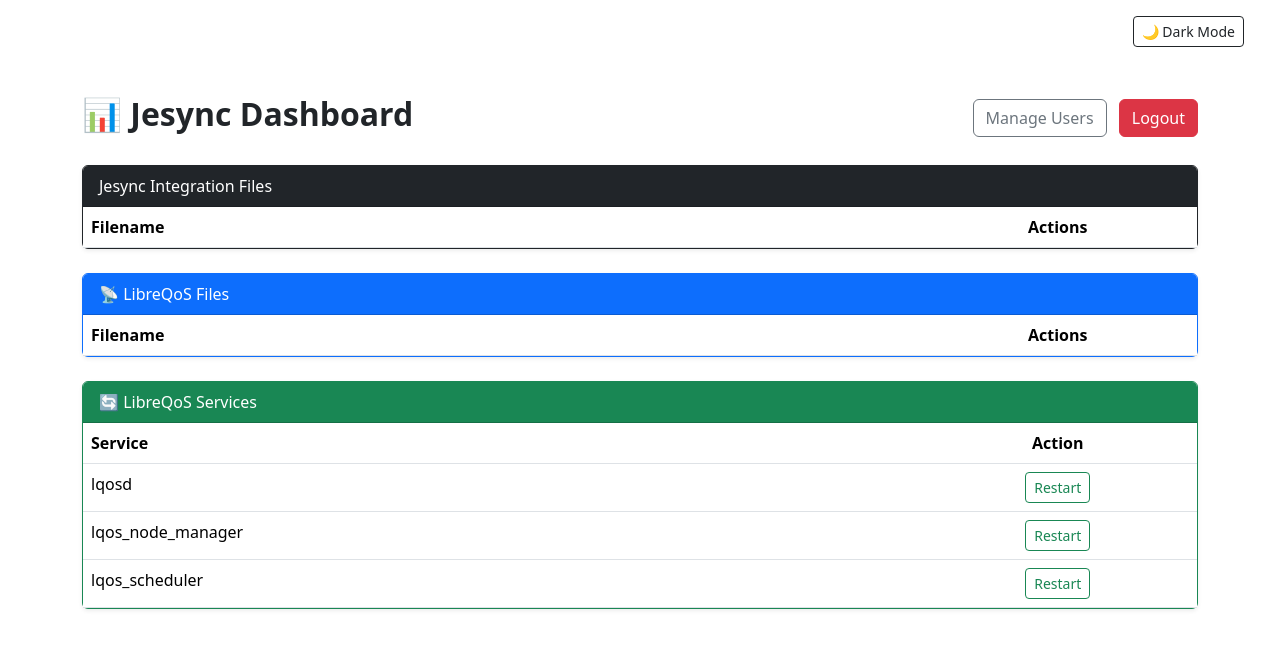
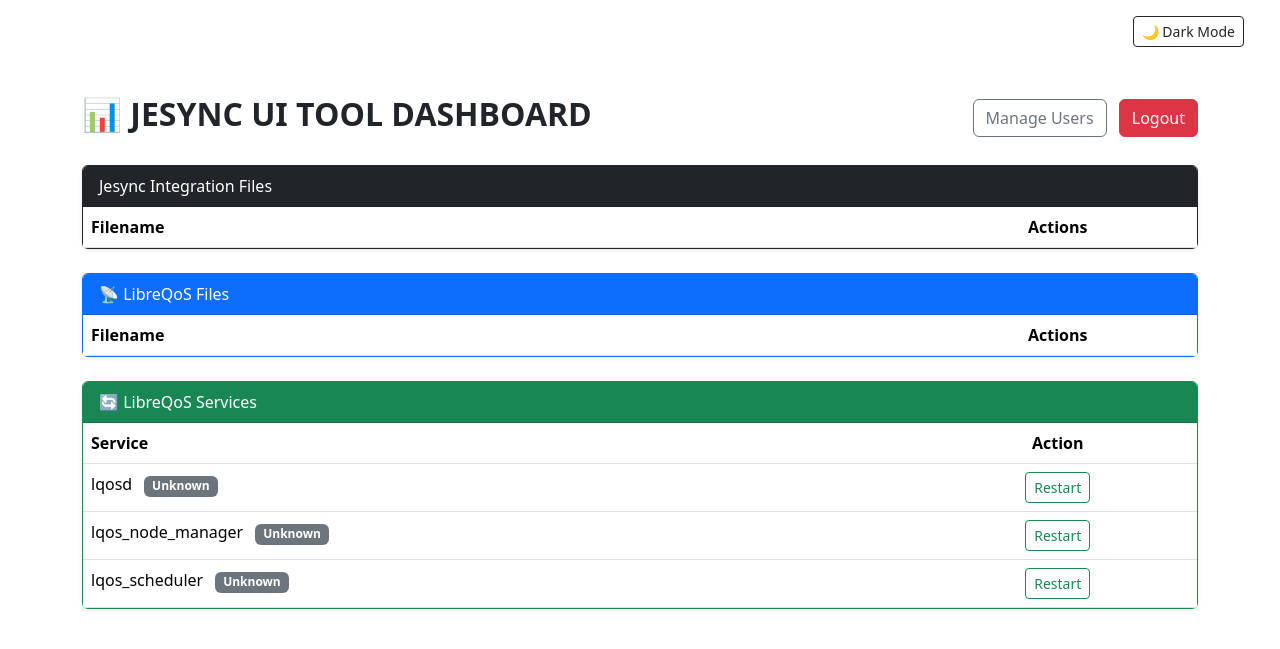
Before and after one commit to phminer101/jesync_dashboard_for_LibreQoS-Mikrotik_Integration, a Flask app: template templates/dashboard.html in a window 1280 px wide. Shown: the top 649 px of the page. Run offline with Flask 3, Linux system fonts and the light colour scheme; the template is opened without the code that fills it: most values are stand-ins (such as "Sample title", 1, 10 or a date in 2020); lists and menus that the app fills with data are empty.

Commit message:
Update dashboard.html

```diff
--- a/templates/dashboard.html
+++ b/templates/dashboard.html
@@ -2,7 +2,7 @@
 {% block content %}
 <div class="container mt-5">
   <div class="d-flex justify-content-between align-items-center mb-4">
-    <h2 class="fw-bold">📊 Jesync Dashboard</h2>
+    <h2 class="fw-bold">📊 JESYNC UI TOOL DASHBOARD</h2>
     <div>
       <a href="{{ url_for('users') }}" class="btn btn-outline-secondary me-2">Manage Users</a>
       <a href="{{ url_for('logout') }}" class="btn btn-danger">Logout</a>
@@ -87,7 +87,16 @@
         <tbody>
           {% for service in ["lqosd", "lqos_node_manager", "lqos_scheduler"] %}
           <tr>
-            <td class="text-start">{{ service }}</td>
+            <td class="text-start">
+              {{ service }}
+              {% if service_statuses[service] == "active" %}
+                <span class="badge bg-success ms-2">Active</span>
+              {% elif service_statuses[service] == "inactive" %}
+                <span class="badge bg-danger ms-2">Inactive</span>
+              {% else %}
+                <span class="badge bg-secondary ms-2">Unknown</span>
+              {% endif %}
+            </td>
             <td class="text-center">
               <form method="POST" action="{{ url_for('restart_specific_service', service=service) }}">
                 <button type="submit" class="btn btn-outline-success btn-sm">
```
